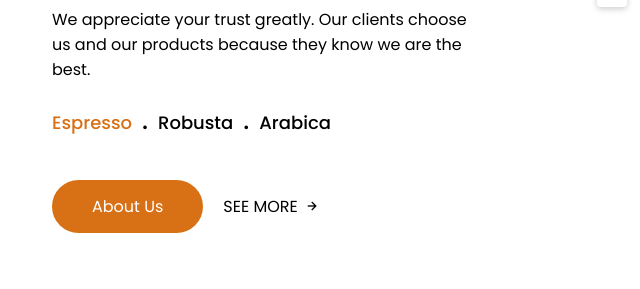
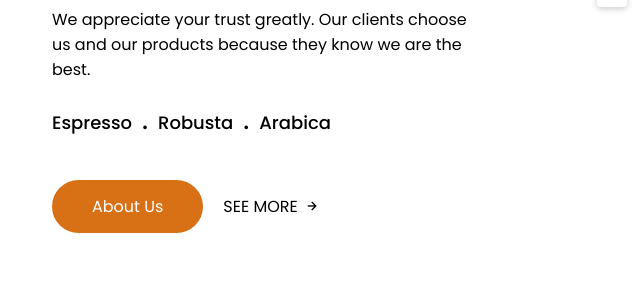
Before and after one commit to gdedhikapratama29/lewa-coffee, a plain HTML site: page index.html in a window 1280 px wide. Shown: the part 1033-1322 px from the top of the page, 623-1263 px from the left. Drawn offline with nearby package versions, Linux system fonts and the light colour scheme.

Commit message:
edit code

```diff
--- a/css/style.css
+++ b/css/style.css
@@ -488,9 +488,6 @@ img {
     font-size: 1.8rem;
 }
 
-.about-list:nth-child(1) {
-    color: var(--primary-color);
-}
 
 .about-list.dot {
     font-size: 2.5rem;
```
